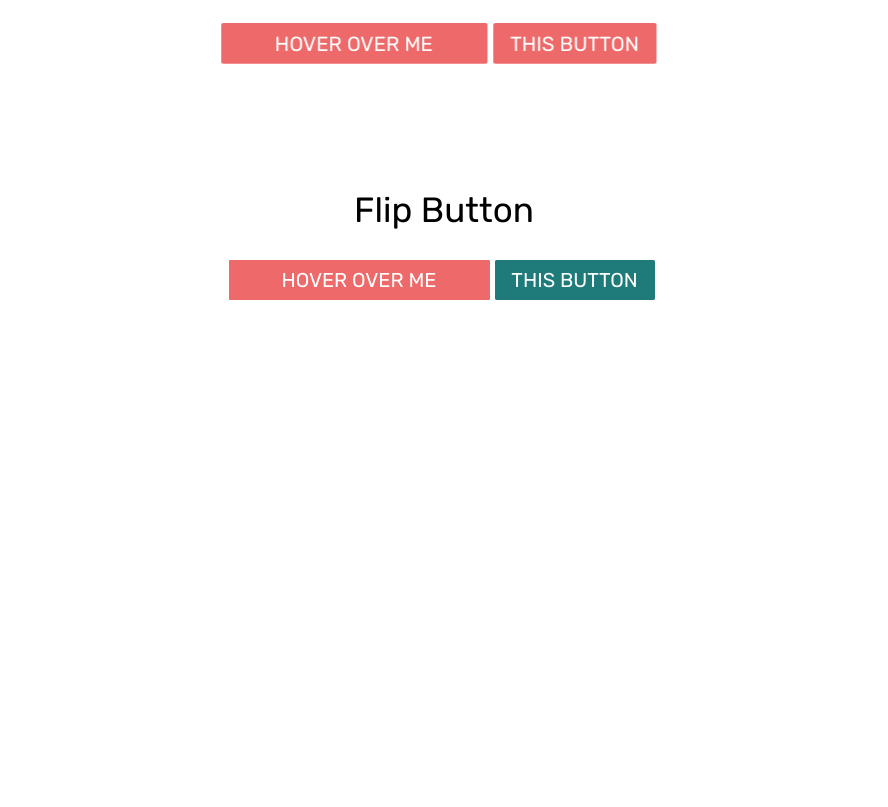
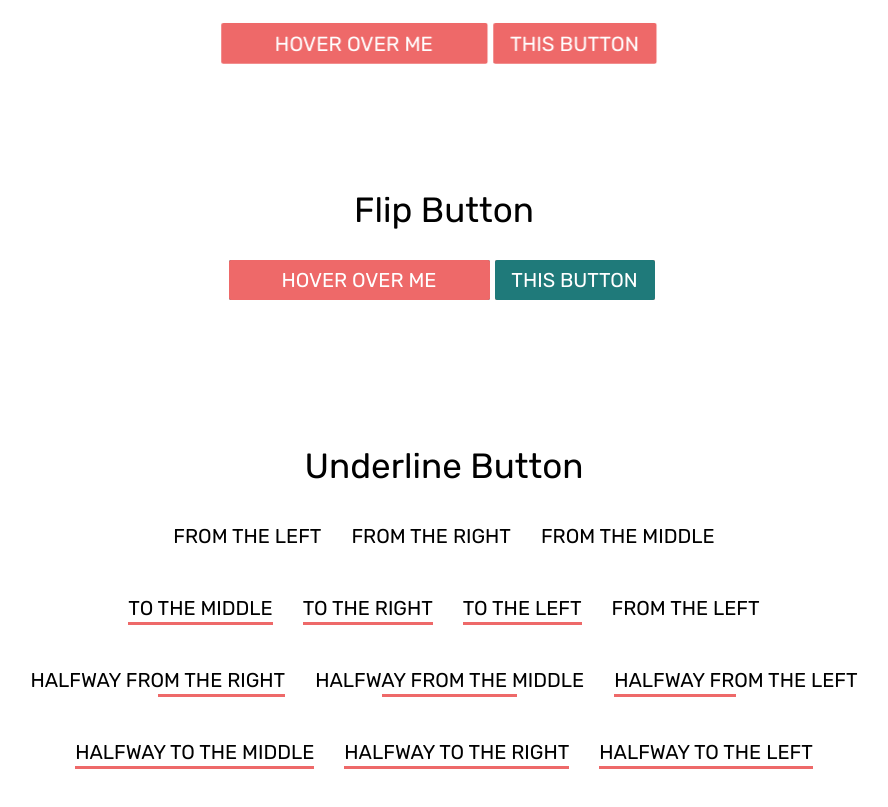
Before and after one commit to sooraj-gupta/jaroosui, a plain HTML site: page index.html in a window 1280 px wide. Shown: the part 1029-1836 px from the top of the page, without its empty margins (196-1084 px from the left). Before the commit the page ends 1449 px from the top, so only its background shows below. Drawn offline with Linux system fonts and the light colour scheme.

Commit message:
added underline button

```diff
--- a/index.html
+++ b/index.html
@@ -41,6 +41,28 @@
 		  <button class = "flip" href = "https://sooraj-gupta.github.io" data-jaroos-orientation = "reverse">This Button;is reversed</button>
 	  </section>
 
+	  <br><br><br><br>
+	  <section>
+		  <h2>Underline Button</h2>
+		  <button class = "underline" ;href = "https://sooraj-gupta.github.io" target = "_blank" >From the Left</button>
+		  <button class = "underline" href = "https://sooraj-gupta.github.io" data-jaroos-orientation = "right">From the right</button>
+		  <button class = "underline" href = "https://sooraj-gupta.github.io" data-jaroos-orientation = "mid">From the middle</button>
+		  <p style = "width: 100%;"></p>
+		  <button class = "underline" href = "https://sooraj-gupta.github.io" data-jaroos-orientation = "reverse mid">To the middle</button>
+		  <button class = "underline" href = "https://sooraj-gupta.github.io" data-jaroos-orientation = "reverse right">To the right</button>
+		  <button class = "underline" href = "https://sooraj-gupta.github.io" data-jaroos-orientation = "reverse left">To the left</button>
+		  <button class = "underline" ;href = "https://sooraj-gupta.github.io" target = "_blank" >From the Left</button>
+
+		  <p style = "width: 100%;"></p>
+		  <button class = "underline" href = "https://sooraj-gupta.github.io" data-jaroos-orientation = "right half">Halfway From the right</button>
+		  <button class = "underline" href = "https://sooraj-gupta.github.io" data-jaroos-orientation = "mid half">Halfway From the middle</button>
+		   <button class = "underline" href = "https://sooraj-gupta.github.io" data-jaroos-orientation = "left half">Halfway From the left</button>
+		  <p style = "width: 100%;"></p>
+		  <button class = "underline" href = "https://sooraj-gupta.github.io" data-jaroos-orientation = "reverse mid half">Halfway To the middle</button>
+		  <button class = "underline" href = "https://sooraj-gupta.github.io" data-jaroos-orientation = "reverse half right">Halfway To the right</button>
+		  <button class = "underline" href = "https://sooraj-gupta.github.io" data-jaroos-orientation = "reverse left half">Halfway To the left</button>
+	  </section>
+
 	  <footer style = "height: 100px;">
 
 	  </footer>
--- a/jaroos.css
+++ b/jaroos.css
@@ -5,7 +5,13 @@
 {
 	--mainbutton: #ee6969;
 	--mainbuttontext: white;
+	--mainunderlinetext: black;
+	--mainunderline: #ee6969;
+
+	--font-family:'Rubik'
 }
+
+
 
 
 
@@ -28,9 +34,9 @@ button:focus
 	outline: none
 }
 
-.fig button, .regular, .regular:focus
+.fig button, .regular, .regular:focus, .underline, .underline:focus
 {
-	font-family: 'Rubik';
+	font-family: var(--font-family);
 	text-transform: uppercase;
 	color: var(--mainbuttontext);
 	font-size: 20px;
@@ -40,6 +46,7 @@ button:focus
 	padding: 0px 15px;
 	height: 40px;
 	border-radius: 2px;
+	white-space: nowrap;
 	margin: 0;
 }
 
@@ -60,7 +67,6 @@ button:focus
 }
 .regular:hover
 {
-	font-family: 'Rubik';
 	text-transform: uppercase;
 	color: var(--mainbuttontext);
 	font-size: 20px;
@@ -273,3 +279,98 @@ button:focus
 {
 	transform: rotateX(180);
 }
+
+
+
+
+
+
+
+
+
+
+/******************************** UNDERLINE *******************************/
+
+.underline
+{
+	transition: 0.2s;
+	color: var(--mainunderlinetext);
+	border: none;
+	background-color: transparent;
+	position: relative;
+	padding: 0;
+	margin: 0px 15px;
+}
+.forward.underline:after
+{
+	margin:0px;
+	content: '';
+	position: absolute;
+	left:0;
+	bottom:3px;
+	width: 0%;
+	height: 3px;
+	transition: 0.25s ease;
+	//transition-timing-function: cubic-bezier(0.2, 1.2, 0.8,1.0);
+	background-color: var(--mainunderline);
+}
+.half.forward.underline:after
+{
+	width: 50%;
+}
+.right.underline:after, .underline.mid:after
+{
+	right: 0;
+	left: auto;
+}
+.underline.mid:after
+{
+	margin-right: 50%;
+}
+.half.underline.mid:after
+{
+	margin-right: 25%;
+}
+.forward.underline:hover:after
+{
+	width: 100%;
+	margin: 0;
+}
+.reverse.underline:after
+{
+	margin:0px;
+	content: '';
+	position: absolute;
+	left:0;
+	bottom:3px;
+	width: 100%;
+	height: 3px;
+	transition: 0.25s ease;
+	//transition-timing-function: cubic-bezier(0.2, 1.2, 0.8,1.0);
+	background-color: var(--mainunderline);
+}
+.reverse.underline:hover:after
+{
+	width: 0%;
+}
+.half.reverse.underline:hover:after
+{
+	width: 50%;
+}
+.half.mid.reverse.underline:after
+{
+	margin-right: 0%;
+}
+.reverse.right.underline:after, .reverse.underline.mid:after
+{
+	right: 0;
+	left: auto;
+}
+.reverse.mid.underline:hover:after
+{
+	margin-right: 50%;
+}
+.half.reverse.mid.underline:hover:after
+{
+	margin-right: 25%;
+}
--- a/jaroos.js
+++ b/jaroos.js
@@ -18,6 +18,10 @@ let cats = {
 	"flip":{
 		"els":[],
 		"func": flip
+	},
+	"underline":{
+		"els":[],
+		"func": underline
 	}
 
 };
@@ -196,4 +200,20 @@ function flip(el)
 	}
 }
 
+function underline( el )
+{
+	if( el.getAttribute("data-jaroos-orientation") != null )
+	{
+		if( !el.getAttribute("data-jaroos-orientation").includes("reverse") )
+		{
+			el.classList.add( "forward" );
+		}
+		el.className += " " + el.getAttribute("data-jaroos-orientation");
+	}
+	else
+	{
+		el.classList.add( "forward" );
+	}
+}
+
 init();
```
